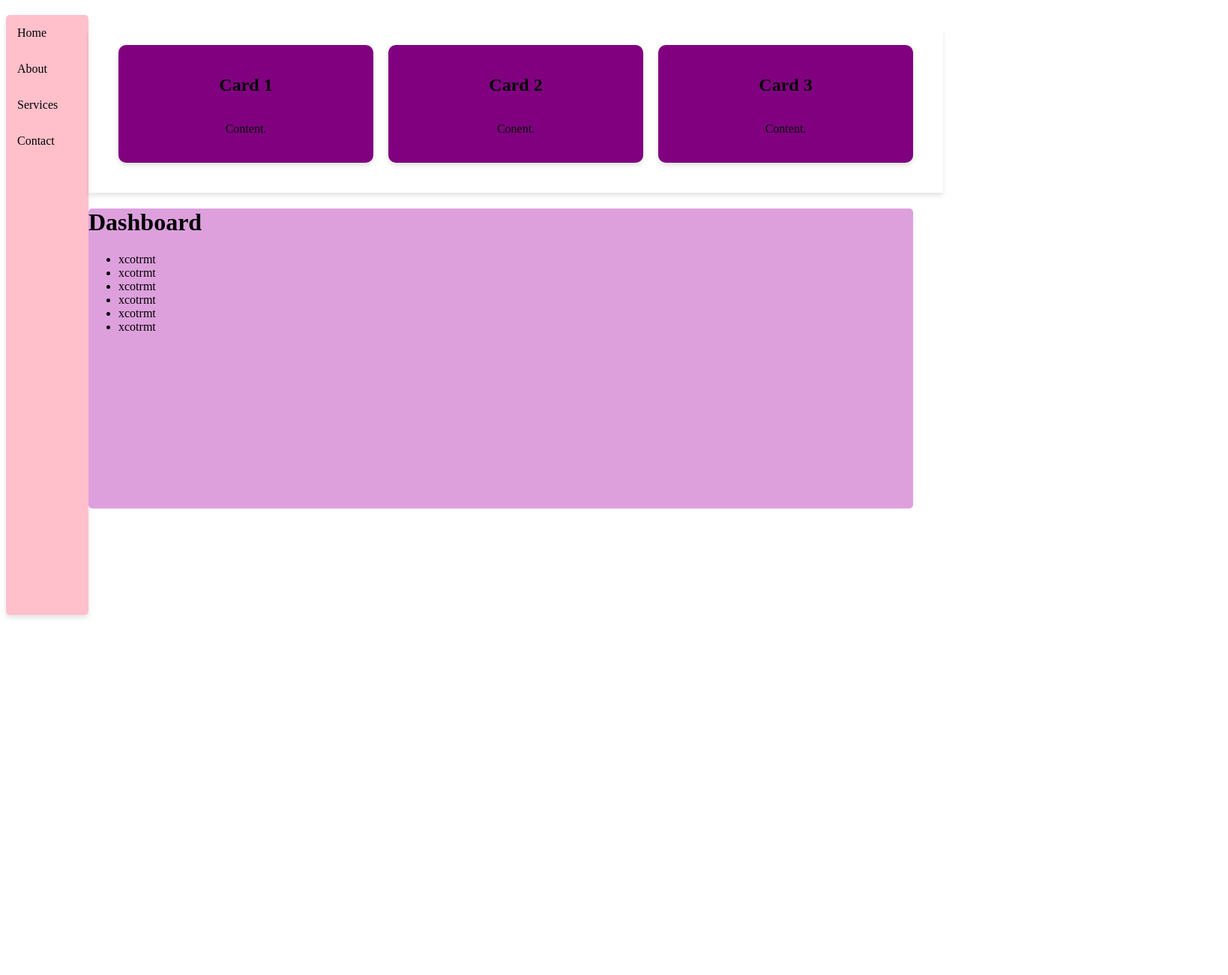
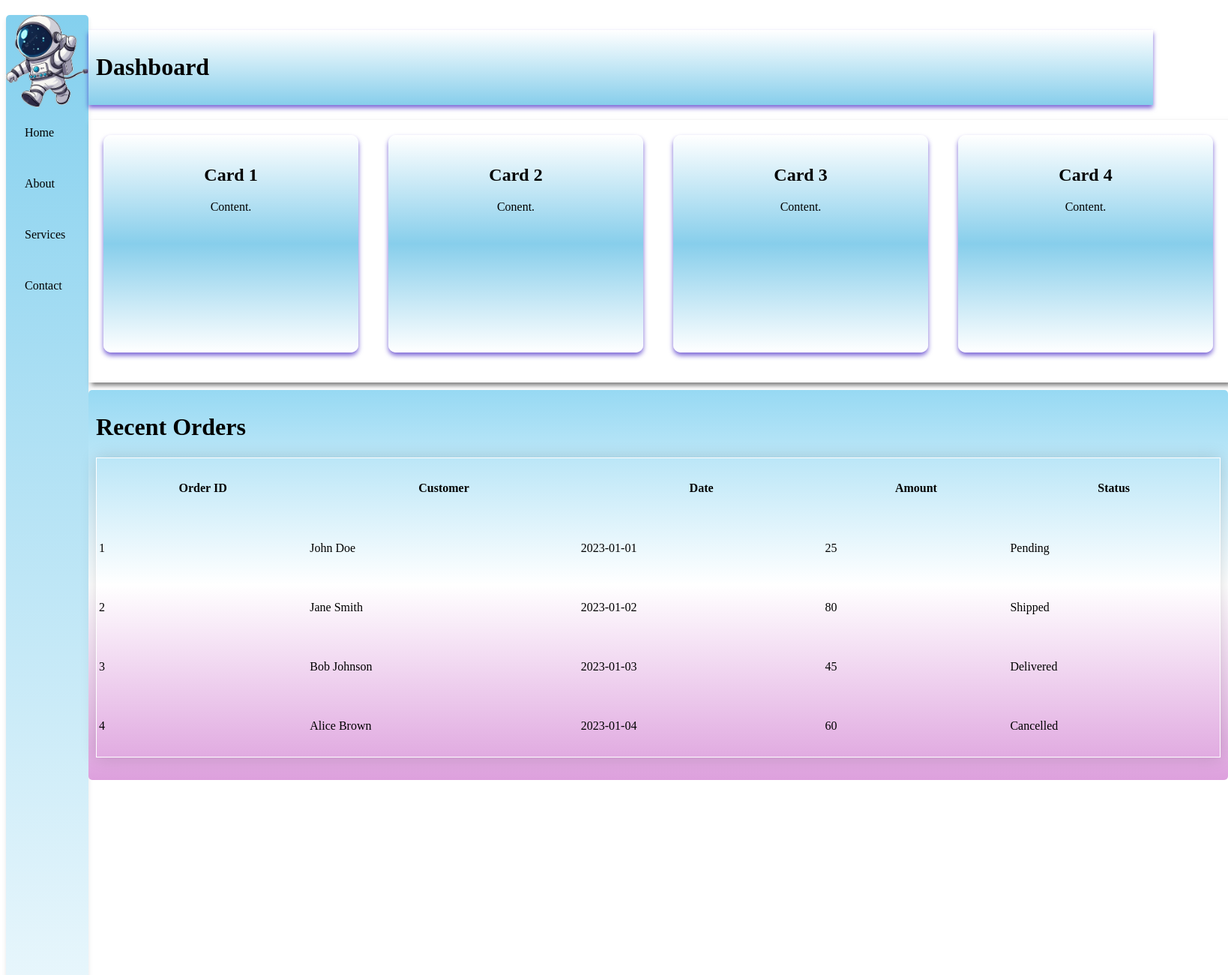
Before and after one commit to Keerti-12/Full_Stack_5, a plain HTML site: page design.html in a window 1280 px wide. Shown: the top 1300 px of the page at 75% size, 1638 px wide, since content can reach past the window. Before the commit the page ends 828 px from the top, so only its background shows below. Drawn offline with Linux system fonts and the light colour scheme.

Commit message:
designed dashboard and gallery layout

```diff
--- a/design.css
+++ b/design.css
@@ -1,36 +1,45 @@
-.container .navbar {
+.navbar {
     display: flex;
-    background-color: pink;
+    background: linear-gradient(rgb(132, 208, 238), white);
     border-radius: 5px;
     box-shadow: 0 4px 6px rgba(0, 0, 0, 0.1);
     flex-direction: column;
     width: 110px;
-    height: 100vh;
+    height: 200vh;
 }
-
-.container .cards {
+ul {
+    list-style: none;
+    padding: 0;
+    margin: 0;
+}
+.title {
+    width: 1400px;
+    display: flex;
+    padding: 10px;
+    align-items: center;
+    background: linear-gradient( white,Skyblue);
+    margin-top: 20px;
+    box-shadow: 0 4px 6px rgba(37, 0, 187, 0.6);}
+.cards {
     display: flex;
     flex-direction: row;
-    box-shadow: 0 4px 6px rgba(0, 0, 0, 0.1);
-    width: 100%;
-    align-items: self-start;
+    box-shadow: 4px 4px 6px rgba(0.5, 0, 0, 0.5);
     justify-content: center;
     margin-top: 20px;
-    flex: 1;
+    margin-bottom: 10px;
     padding: 20px;
-    gap: 20px;
+    gap: 40px;
 
 }
 
-.cards .card {
-    background-color: purple;
-    display: flex;
-    flex-direction: column;
+.card {
     border-radius: 10px;
-    box-shadow: 0 4px 6px rgba(0, 0, 0, 0.1);
+    box-shadow: 0 4px 6px rgba(37, 0, 187, 0.6);
+    background: linear-gradient(white, skyblue, white);
     padding: 20px;
     margin-bottom: 20px;
     width: 300px;
+    height: 250px;
     text-align: center;
 }
 
@@ -38,26 +47,33 @@
     display: flex;
     flex-direction: row;
     margin-top: 20px;
-}
-
-.navbar ul {
-    list-style: none;
-    padding: 0;
-    margin: 0;
+    width: fit-content;
 }
 
 .navbar li {
-    padding: 15px;
-    cursor: pointer;
+    padding: 25px;
 }
 
 .table{
-    background:plum;
+    background:linear-gradient(rgb(151, 217, 243),white,plum);
     width:auto;
-    height:400px;
-    align-items: self-start;
+    height:500px;
+    align-items: center;
     border-radius: 5px;
+    padding: 10px;
 }
-.table .ul{
-    list-style-type:armenian;
+
+table {
+  width: 100%;
+  margin: 20px 0;
+  border: 1px solid white;
+  min-width: 300px;
+  height: 400px;
+  box-shadow: 0 0 20px rgba(0, 0, 0, 0.15);
 }
+
+.profile {
+    display: flex;
+    align-items: center;
+    margin-left: auto;
+}
--- a/design.html
+++ b/design.html
@@ -9,6 +9,7 @@
 <body>
     <div class="container">
         <div class="navbar">
+            <img src="image\robo.png" alt="Logo" class="logo">
             <ul>
                 <li>Home</li>
                 <li>About</li>
@@ -17,6 +18,10 @@
             </ul>
         </div>
     <div class="dashboard">
+        <div class="title">
+            <h1>Dashboard</h1>
+        </div>
+
     <div class="cards">
         <div class="card">
             <h2>Card 1</h2>
@@ -30,17 +35,52 @@
             <h2>Card 3</h2>
             <p>Content.</p>
         </div>
+        <div class="card">
+            <h2>Card 4</h2>
+            <p>Content.</p>
+        </div>
     </div>
     <div class="table">
-        <h1>Dashboard</h1>
-        <ul>
-            <li>xcotrmt</li>
-            <li>xcotrmt</li>
-            <li>xcotrmt</li>
-            <li>xcotrmt</li>
-            <li>xcotrmt</li>
-            <li>xcotrmt</li>
-        </ul>
+        <h1>Recent Orders</h1>
+        <table>
+            <tr>
+                <th>Order ID</th>
+                <th>Customer</th>
+                <th>Date</th>
+                <th>Amount</th>
+                <th>Status</th>
+            </tr>
+
+            <tr>
+                <td>1</td>
+                <td>John Doe</td>
+                <td>2023-01-01</td>
+                <td>25</td>
+                <td>Pending</td>
+            </tr>
+            <tr>
+                <td>2</td>
+                <td>Jane Smith</td>
+                <td>2023-01-02</td>
+                <td>80</td>
+                <td>Shipped</td>
+            </tr>
+            <tr>
+                <td>3</td>
+                <td>Bob Johnson</td>
+                <td>2023-01-03</td>
+                <td>45</td>
+                <td>Delivered</td>
+            </tr>
+            <tr>
+                <td>4</td>
+                <td>Alice Brown</td>
+                <td>2023-01-04</td>
+                <td>60</td>
+                <td>Cancelled</td>
+            </tr>
+        </table>
+
     </div>
     </div>
     </div>
```
Also changed, not shown: float.html (added, +35 -0 lines), gallery.html (added, +53 -0 lines), grid.html (+9 -10 lines), login.html (added, +47 -0 lines), navbar.html (+14 -7 lines), image/blue_paper.png (added), image/girl_with_mic.png (added), image/moon.png (added), image/robo.png (added), image/wave.png (added), image/white_paper.png (added).
